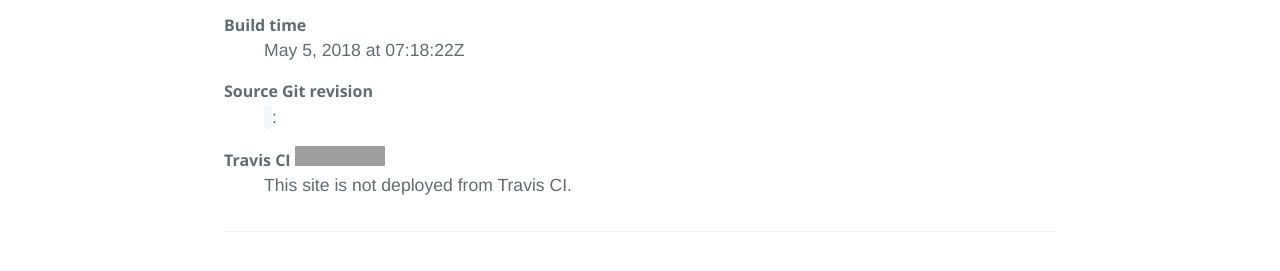
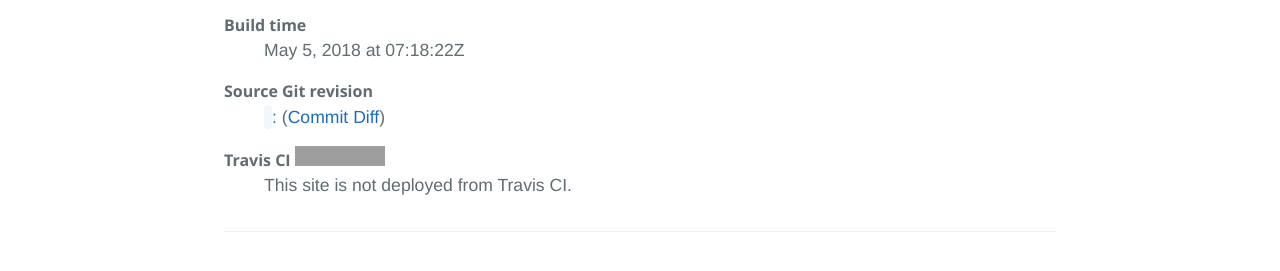
Before and after one commit to iBug/iBug-source, a Jekyll site: the page built from about.html, in a window 1280 px wide. Shown: the part 320-591 px from the top of the page. Built offline with Jekyll 4.4.1, drawn with Linux system fonts in a browser that asks for light colours; some web fonts are replaced; grey boxes are pictures that could not be loaded.

Commit message:
Add link to commit diff

```diff
--- a/_config.yml
+++ b/_config.yml
@@ -2,6 +2,7 @@ title: iBug @ GitHub
 description: The small personal site for iBug
 url: https://ibug.github.io
 baseurl: ""
+source_url: https://github.com/iBug/iBug-source
 
 author: iBug
 index_url: /blog
--- a/about.html
+++ b/about.html
@@ -10,7 +10,7 @@ redirect_from: /meta
 	<dd><time datetime="{{ site.time | date: "%Y-%m-%d %H:%M:%S" }}">{{ site.time | date: "%B %-d, %Y at %H:%M:%SZ" }}</time></dd>
 
 	<dt>Source Git revision</dt>
-	<dd><a href="https://github.com/iBug/iBug-source/tree/{{ site.git.last_commit.long_sha }}"><code>{{ site.git.last_commit.short_sha }}</code> <strong>{{ site.git.last_commit.commit_name }}</strong>: {{ site.git.last_commit.message }}</a></dd>
+	<dd><a href="{{ site.source_url | append: "/" | replace: "//", "/" }}tree/{{ site.git.last_commit.long_sha }}"><code>{{ site.git.last_commit.short_sha }}</code> <strong>{{ site.git.last_commit.commit_name }}</strong>: {{ site.git.last_commit.message }}</a> (<a href="{{ site.source_url | append: "/" | replace: "//", "/" }}commit/{{ site.git.last_commit.long_sha }}">Commit Diff</a>)</dd>
 
 	<dt>Travis CI <a href="https://travis-ci.org/iBug/iBug-source"><img src="https://travis-ci.org/iBug/iBug-source.svg?branch=master" alt="Build Status" /></a></dt>
 	{% if site.env.TRAVIS_BUILD_ID %}
```
